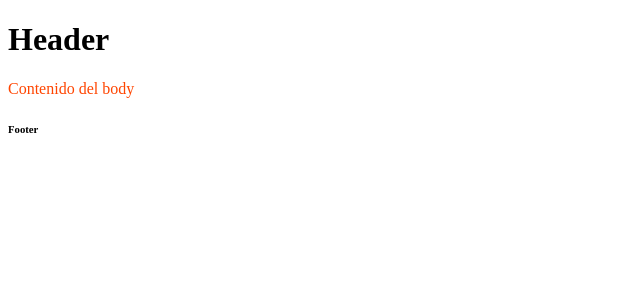
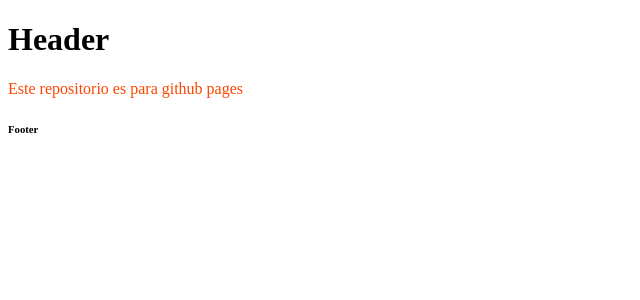
Before and after one commit to mzipi/mzipi.github.io, a Jekyll site: the page built from index.md, in a window 1280 px wide. Shown: the top 300 px of the page, without its empty margins (0-640 px from the left). Built offline with Jekyll 4.4.1, drawn with Linux system fonts in a browser that asks for light colours; our own code applies the rules of GitHub Pages for plain Markdown files.

Commit message:
added content

```diff
--- a/_layouts/default.html
+++ b/_layouts/default.html
@@ -9,7 +9,7 @@
 
     <main>
       <div>
-        <p>Contenido del body</p>
+        {{ content }}
       </div>
     </main>
 
```
